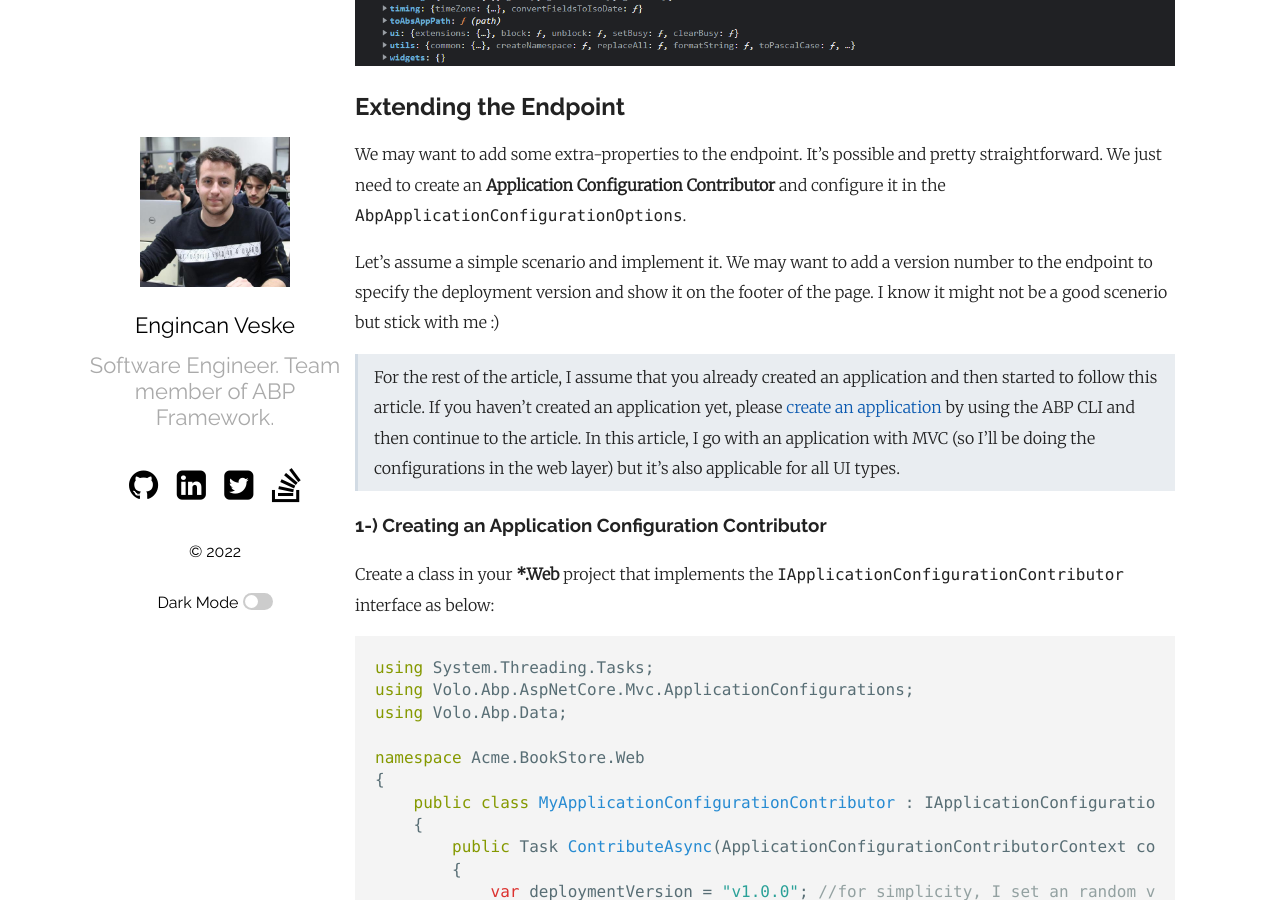
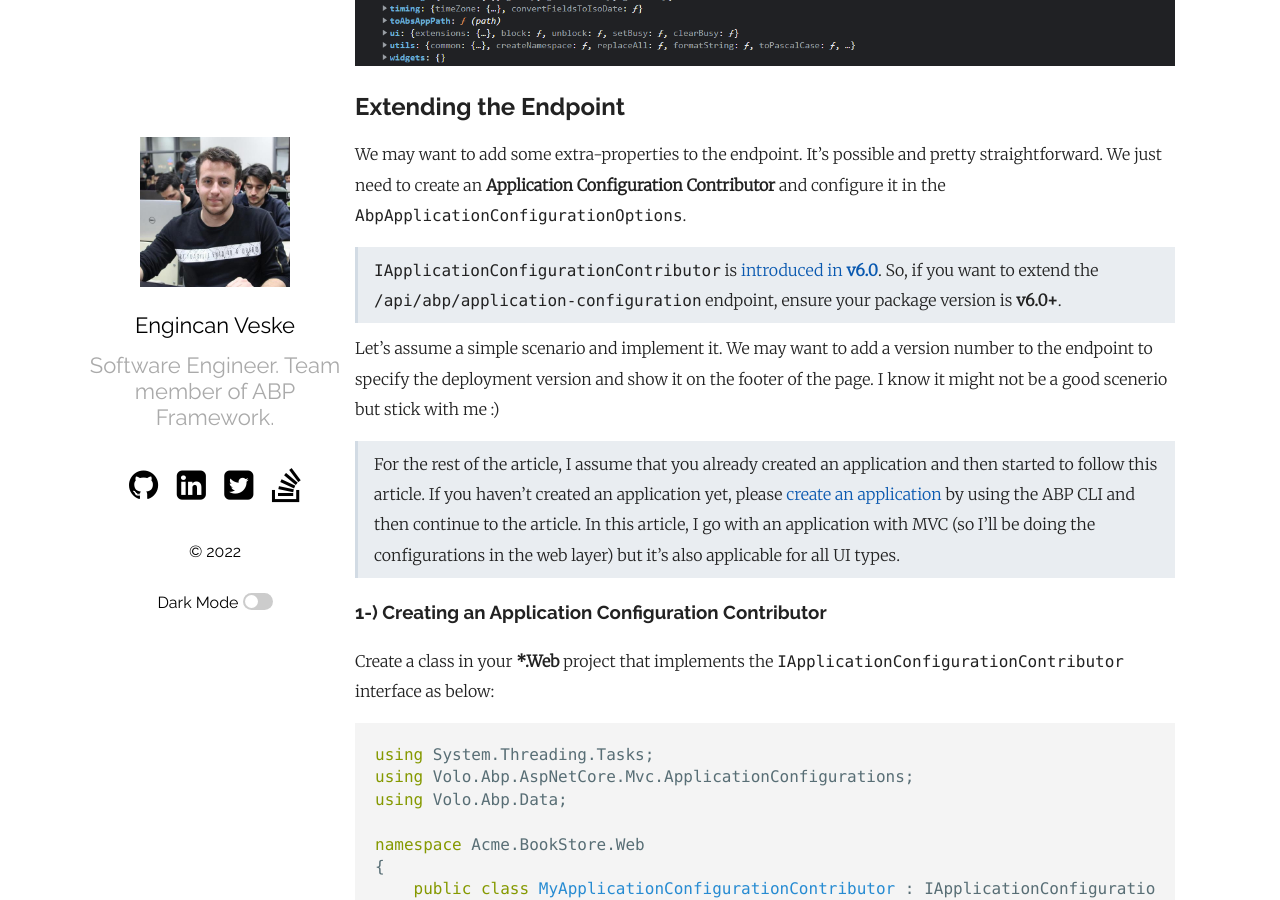
Before and after one commit to EngincanV/EngincanV.github.io, a Jekyll site: the page built from _posts/2022-08-03-extending-the-application-configuration-endpoint.md, in a window 1280 px wide and 900 px high, scrolled down 1467 px. Built offline with Jekyll 4.4.1, drawn with Linux system fonts in a browser that asks for light colours; comment, search, counter and statistics services are not loaded.

Commit message:
Update 2022-08-03-extending-the-application-configuration-endpoint.md

```diff
--- a/_posts/2022-08-03-extending-the-application-configuration-endpoint.md
+++ b/_posts/2022-08-03-extending-the-application-configuration-endpoint.md
@@ -26,6 +26,8 @@ You can also use these values on the client side and perform common application
 ## Extending the Endpoint
 
 We may want to add some extra-properties to the endpoint. It's possible and pretty straightforward. We just need to create an **Application Configuration Contributor** and configure it in the `AbpApplicationConfigurationOptions`.
+
+> `IApplicationConfigurationContributor` is [introduced in **v6.0**](https://github.com/abpframework/abp/pull/13100). So, if you want to extend the `/api/abp/application-configuration` endpoint, ensure your package version is **v6.0+**.
 
 Let's assume a simple scenario  and implement it. We may want to add a version number to the endpoint to specify the deployment version and show it on the footer of the page. I know it might not be a good scenerio but stick with me :)
 
```
